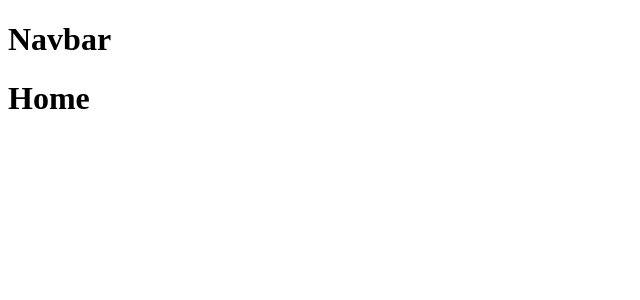
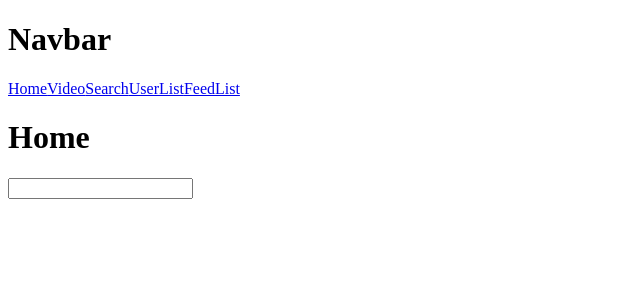
Before and after one commit to tarekul/PursuitTube, a React (Create React App) app: page /#/ in a window 1280 px wide. Shown: the top 300 px of the page, without its empty margins (0-640 px from the left). Built offline with nearby package versions, Linux system fonts and the light colour scheme.

Commit message:
created navbar links to other routes

```diff
--- a/src/App.js
+++ b/src/App.js
@@ -7,11 +7,11 @@ import Search from './containers/Search'
 import Userlist from './containers/UserList'
 import FeedList from './containers/FeedList'
 
-import { Route, Link } from 'react-router-dom'
+import { Route } from 'react-router-dom'
 
 
 class App extends Component {
-  constructor(props){
+  constructor(props) {
     super(props)
     this.state = {
       video:'',
@@ -24,15 +24,18 @@ class App extends Component {
   }
   //use this function to update the class
   //param is object that has property to update and value
-  changeState = (obj) =>{
-    this.setState(obj)
+  changeState = (obj) => {
+    this.setState(obj, () => {
+      console.log(this.state)
+    });
   }
+
 
   render() {
     return (
       <>
-        <Route path='/' render={()=><Navbar/>} />
-        <Route path='/' exact render={()=><Home/>} />
+        <Navbar/>
+        <Route path='/' exact render={()=><Home changeState = {this.changeState}/> } />
         <Route path='/video' exact render={()=><Video/>} />
         <Route path='/search' exact render={()=><Search/>} />
         <Route path='/userlist' exact render={()=><Userlist/>} />
--- a/src/components/Navbar.js
+++ b/src/components/Navbar.js
@@ -1,7 +1,17 @@
-import React from 'react'
+import React from 'react';
+import { Link } from 'react-router-dom';
 
-const Navbar = ()=>{
-    return <h1>Navbar</h1>
+const Navbar = () => {
+    return (
+    <div>
+    <h1>Navbar</h1>
+    <Link to='/'>Home</Link>
+    <Link to='/video'>Video</Link>
+    <Link to='/search'>Search</Link>
+    <Link to='/userlist'>UserList</Link>
+    <Link to='feedlist'>FeedList</Link>
+    </div>
+    )
 }
 
 export default Navbar
--- a/src/containers/Home.js
+++ b/src/containers/Home.js
@@ -1,7 +1,16 @@
 import React from 'react'
 
-const Home = ()=>{
-    return <h1>Home</h1>
+const Home = (props)=>{
+    const clickHandler = () => {
+        props.changeState({video: 'syed'})
+    }
+
+    return (
+    <>
+    <h1>Home</h1>
+    <input type='text' onClick={clickHandler}></input>
+    </>
+    )
 }
 
 export default Home
```
